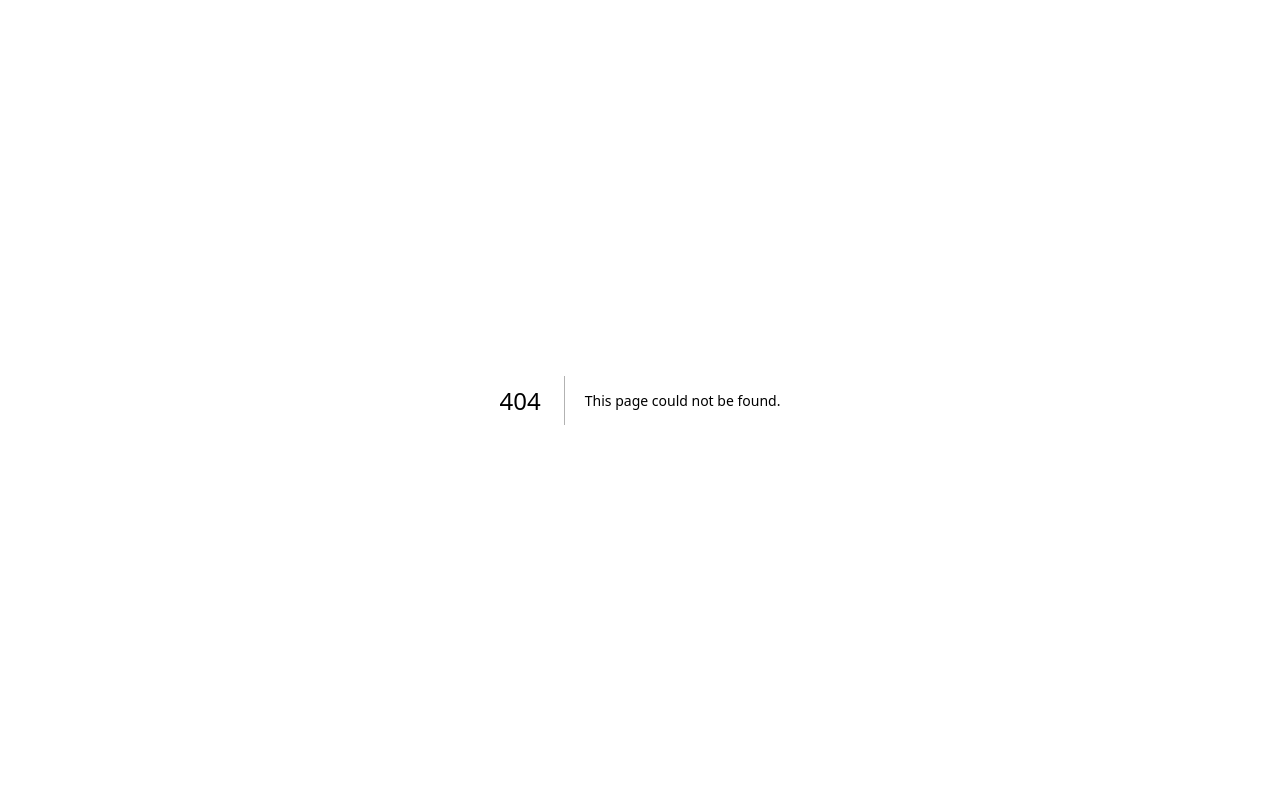
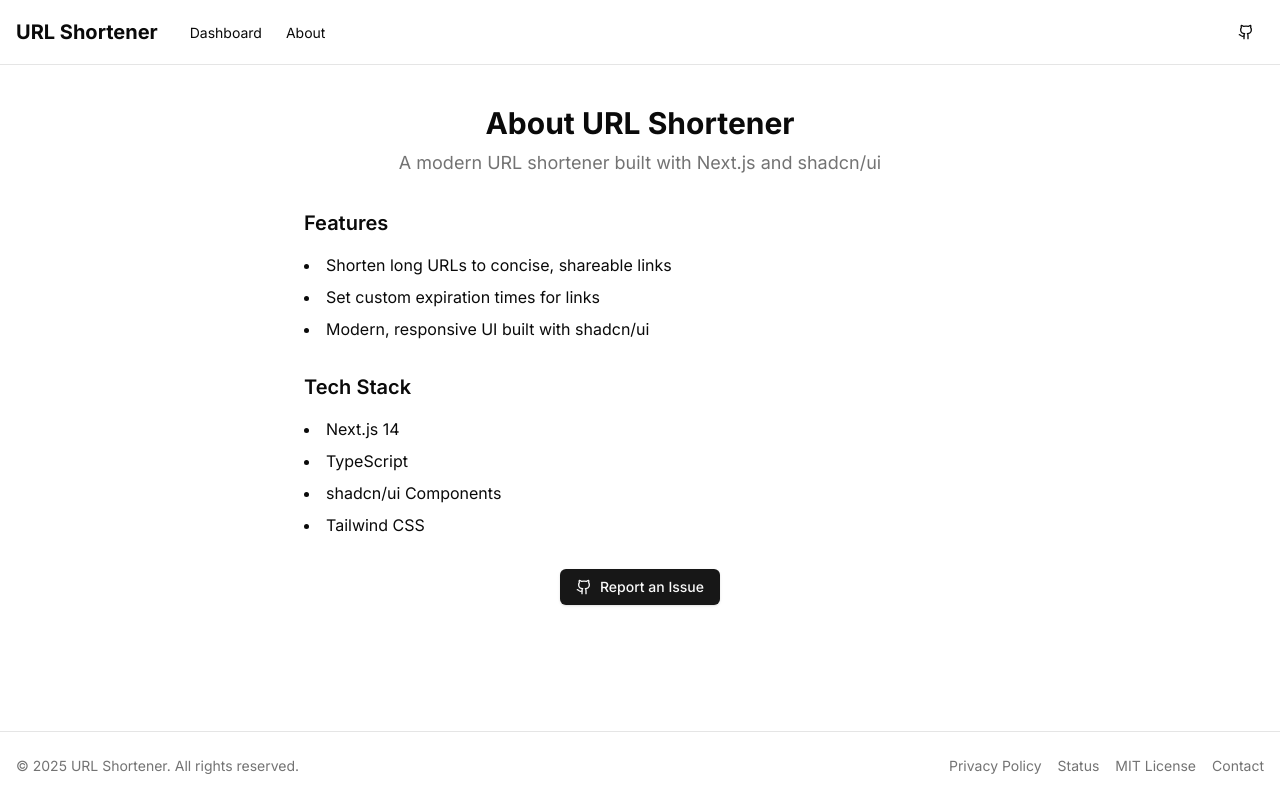
Before and after one commit to ronniesong0809/url-shortener-next, a Next.js app: page /about in a window 1280 px wide. Before the commit this address had no page. Built offline with nearby package versions, Linux system fonts and the light colour scheme.

Commit message:
feat: enhance project structure with new About page, Header and Footer components, and update metadata in package.json

```diff
--- /dev/null
+++ b/app/about/page.tsx
@@ -0,0 +1,44 @@
+import { Github } from 'lucide-react'
+import Link from 'next/link'
+import { Button } from '@/components/ui/button'
+import content from '@/content/about.json'
+
+export default function AboutPage() {
+  return (
+    <div className="container mx-auto py-10">
+      <div className="mx-auto max-w-2xl">
+        <div className="mb-8 text-center">
+          <h1 className="mb-2 text-3xl font-bold">{content.title}</h1>
+          <p className="text-lg text-muted-foreground">
+            {content.description}
+          </p>
+        </div>
+
+        {content.sections.map((section, index) => (
+          <div key={index} className="mb-8">
+            <h2 className="mb-4 text-xl font-semibold">{section.title}</h2>
+            <ul className="list-inside list-disc space-y-2">
+              {section.items.map((item, itemIndex) => (
+                <li key={itemIndex}>{item}</li>
+              ))}
+            </ul>
+          </div>
+        ))}
+
+        <div className="flex justify-center">
+          <Button asChild>
+            <Link
+              href={content.reportIssue.url}
+              target="_blank"
+              rel="noopener noreferrer"
+              className="flex items-center gap-2"
+            >
+              <Github className="h-5 w-5" />
+              {content.reportIssue.text}
+            </Link>
+          </Button>
+        </div>
+      </div>
+    </div>
+  )
+}
--- a/app/layout.tsx
+++ b/app/layout.tsx
@@ -1,34 +1,31 @@
 import type { Metadata } from "next";
-import localFont from "next/font/local";
+import { Inter } from "next/font/google";
 import "./globals.css";
+import { Header } from "@/components/Header";
+import { Footer } from "@/components/Footer";
 
-const geistSans = localFont({
-  src: "./fonts/GeistVF.woff",
-  variable: "--font-geist-sans",
-  weight: "100 900",
-});
-const geistMono = localFont({
-  src: "./fonts/GeistMonoVF.woff",
-  variable: "--font-geist-mono",
-  weight: "100 900",
-});
+const inter = Inter({ subsets: ["latin"] });
 
 export const metadata: Metadata = {
-  title: "Create Next App",
-  description: "Generated by create next app",
+  title: "URL Shortener",
+  description: "A modern URL shortener built with Next.js",
 };
 
 export default function RootLayout({
   children,
-}: Readonly<{
-  children: React.ReactNode;
-}>) {
+}: {
+  children: React.ReactNode
+}) {
   return (
     <html lang="en">
-      <body
-        className={`${geistSans.variable} ${geistMono.variable} antialiased`}
-      >
-        {children}
+      <body className={inter.className}>
+        <div className="flex min-h-screen flex-col">
+          <Header />
+          <main className="flex-1">
+            {children}
+          </main>
+          <Footer />
+        </div>
       </body>
     </html>
   );
--- a/app/page.tsx
+++ b/app/page.tsx
@@ -24,7 +24,6 @@ async function UrlTableServer() {
 export default function Home() {
   return (
     <main className="container mx-auto py-10">
-      <h1 className="text-3xl font-bold mb-8">URL Shortener Dashboard</h1>
       <div className="fixed top-4 right-4 z-50 w-96 space-y-2">
         <div id="alert-container" />
       </div>
--- /dev/null
+++ b/components/Footer.tsx
@@ -0,0 +1,26 @@
+import content from '@/content/footer.json'
+
+export function Footer() {
+  return (
+    <footer className="border-t">
+      <div className="container mx-auto px-4 py-6">
+        <div className="flex flex-col items-center justify-between gap-4 md:flex-row">
+          <p className="text-sm text-muted-foreground">
+            © {new Date().getFullYear()} {content.copyright.text}
+          </p>
+          <nav className="flex gap-4">
+            {content.links.map((link, index) => (
+              <a
+                key={index}
+                href={link.href}
+                className="text-sm text-muted-foreground hover:text-primary"
+              >
+                {link.text}
+              </a>
+            ))}
+          </nav>
+        </div>
+      </div>
+    </footer>
+  )
+}
--- /dev/null
+++ b/components/Header.tsx
@@ -0,0 +1,39 @@
+'use client'
+
+import { Github } from 'lucide-react'
+import Link from 'next/link'
+import { Button } from './ui/button'
+import content from '@/content/header.json'
+
+export function Header() {
+  return (
+    <header className="border-b">
+      <div className="container mx-auto flex h-16 items-center justify-between px-4">
+        <div className="flex items-center gap-8">
+          <Link href={content.brand.href} className="text-xl font-bold">
+            {content.brand.text}
+          </Link>
+          <nav className="hidden md:block">
+            <ul className="flex items-center gap-6">
+              {content.navigation.map((item, index) => (
+                <li key={index}>
+                  <Link href={item.href} className="text-sm hover:text-primary">
+                    {item.text}
+                  </Link>
+                </li>
+              ))}
+            </ul>
+          </nav>
+        </div>
+        <div className="flex items-center gap-4">
+          <Button variant="ghost" size="icon" asChild>
+            <Link href={content.github.href} target="_blank" rel="noopener noreferrer">
+              <Github className="h-5 w-5" />
+              <span className="sr-only">{content.github.ariaLabel}</span>
+            </Link>
+          </Button>
+        </div>
+      </div>
+    </header>
+  )
+}
--- a/components/ShortenUrlForm.tsx
+++ b/components/ShortenUrlForm.tsx
@@ -32,6 +32,7 @@ export function ShortenUrlForm({ onSuccess }: ShortenUrlFormProps) {
       showAlert(result.message, 'default')
       onSuccess?.()
     } catch (err) {
+      console.error(err);
       showAlert('Failed to shorten URL. Please try again.', 'destructive')
     } finally {
       setIsLoading(false)
--- /dev/null
+++ b/content/about.json
@@ -0,0 +1,27 @@
+{
+  "title": "About URL Shortener",
+  "description": "A modern URL shortener built with Next.js and shadcn/ui",
+  "sections": [
+    {
+      "title": "Features",
+      "items": [
+        "Shorten long URLs to concise, shareable links",
+        "Set custom expiration times for links",
+        "Modern, responsive UI built with shadcn/ui"
+      ]
+    },
+    {
+      "title": "Tech Stack",
+      "items": [
+        "Next.js 14",
+        "TypeScript",
+        "shadcn/ui Components",
+        "Tailwind CSS"
+      ]
+    }
+  ],
+  "reportIssue": {
+    "text": "Report an Issue",
+    "url": "https://github.com/ronniesong0809/url-shortener-next/issues"
+  }
+}
--- /dev/null
+++ b/content/footer.json
@@ -0,0 +1,23 @@
+{
+  "copyright": {
+    "text": "URL Shortener. All rights reserved."
+  },
+  "links": [
+    {
+      "text": "Privacy Policy",
+      "href": "/privacy"
+    },
+    {
+      "text": "Status",
+      "href": "https://stats.uptimerobot.com/ezBNpwC4lT"
+    },
+    {
+      "text": "MIT License",
+      "href": "https://github.com/ronniesong0809/url-shortener-next/blob/main/LICENSE"
+    },
+    {
+      "text": "Contact",
+      "href": "mailto:ronniesong0809@gmail.com"
+    }
+  ]
+}
--- /dev/null
+++ b/content/header.json
@@ -0,0 +1,20 @@
+{
+  "brand": {
+    "text": "URL Shortener",
+    "href": "/"
+  },
+  "navigation": [
+    {
+      "text": "Dashboard",
+      "href": "/"
+    },
+    {
+      "text": "About",
+      "href": "/about"
+    }
+  ],
+  "github": {
+    "href": "https://github.com/ronniesong0809/url-shortener-next",
+    "ariaLabel": "GitHub"
+  }
+}
```
Also changed, not shown: package.json (+12 -0 lines).
